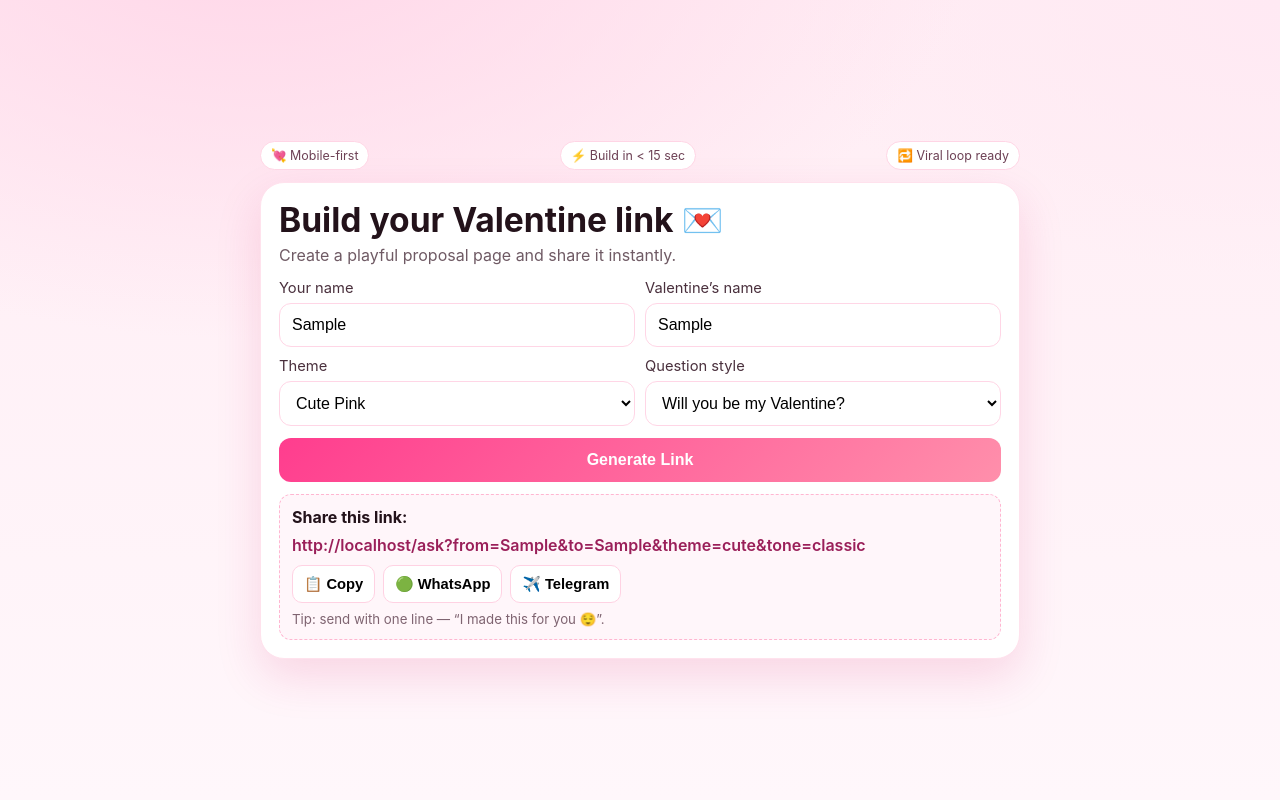
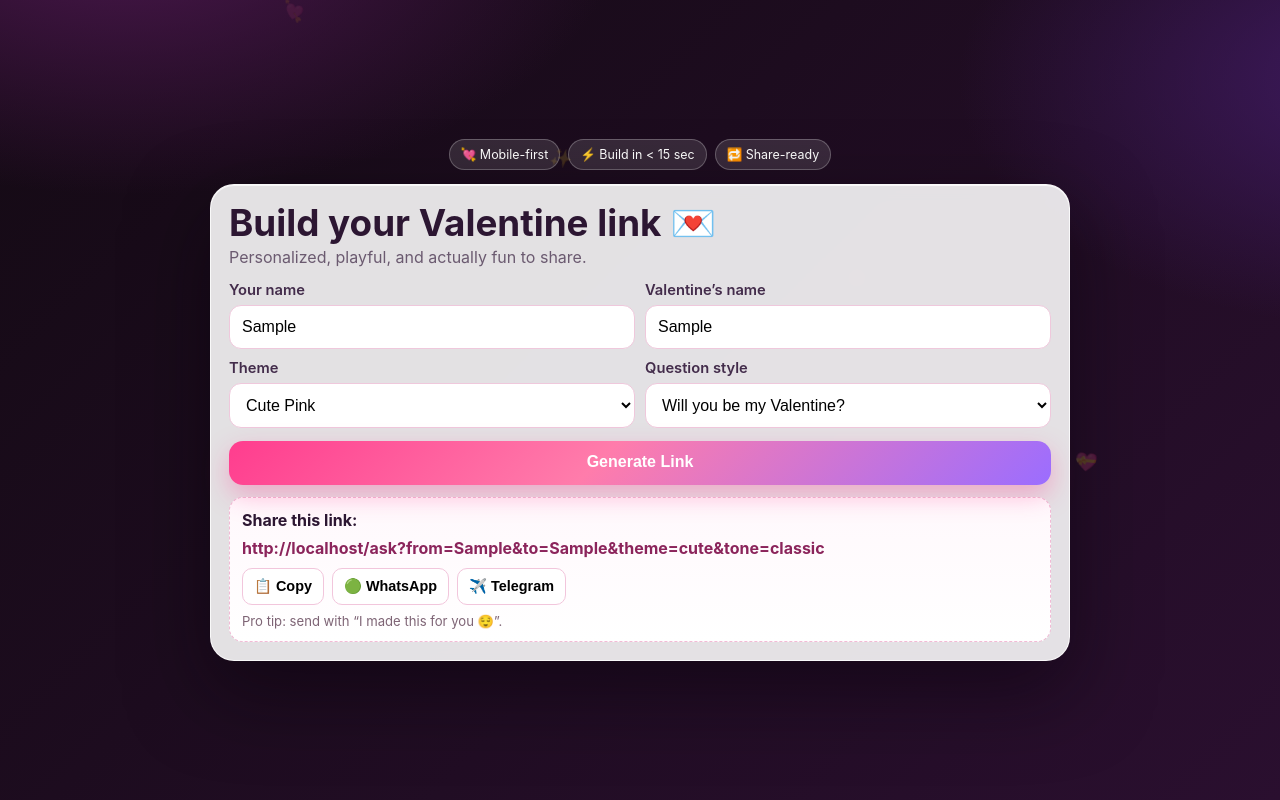
Before and after one commit to bnishit/valentine-link-app, a plain HTML site: page index.html in a window 1280 px wide. Both pictures are taken after typing "Sample", "Sample" into the empty fields and a click on the button "Generate Link". Drawn offline with Linux system fonts and the light colour scheme.

Commit message:
Design polish pass + placeholder names Rahul/Priya

```diff
--- a/index.html
+++ b/index.html
@@ -7,83 +7,84 @@
   <meta name="description" content="Create a fun Valentine link in seconds" />
   <style>
     :root{
-      --bg1:#ffedf4; --bg2:#fff7fb; --card:#ffffff; --text:#23121a; --muted:#6f5a64;
-      --accent:#ff3d8e; --accent2:#ff8fab; --ring:rgba(255,61,142,.18);
+      --bg:#140a14; --bg2:#2a0f2f; --card:rgba(255,255,255,.88); --txt:#2c1632; --muted:#6b5a70;
+      --pink:#ff3d8e; --rose:#ff7cab; --lav:#9b6dff;
     }
     *{box-sizing:border-box}
     body{
-      margin:0;
-      font-family: Inter, ui-sans-serif, system-ui, -apple-system, Segoe UI, Roboto, sans-serif;
-      background: radial-gradient(1200px 700px at 20% -10%, #ffd6e8 0%, transparent 60%),
-                  radial-gradient(900px 500px at 100% 0%, #ffe9f3 0%, transparent 55%),
-                  linear-gradient(180deg,var(--bg1),var(--bg2));
-      color:var(--text);
-      min-height:100svh;
-      padding:16px;
-      display:grid;
-      place-items:center;
+      margin:0; font-family:Inter,ui-sans-serif,system-ui,-apple-system,Segoe UI,Roboto,sans-serif;
+      min-height:100svh; color:#fff; padding:16px; display:grid; place-items:center; overflow-x:hidden;
+      background:
+        radial-gradient(900px 500px at 10% -10%, #4c174f 0%, transparent 55%),
+        radial-gradient(900px 500px at 110% 10%, #3f1a61 0%, transparent 50%),
+        linear-gradient(135deg,var(--bg),var(--bg2));
     }
-    .wrap{width:min(760px,100%)}
-    .top{display:flex;justify-content:space-between;gap:8px;align-items:center;margin-bottom:12px}
-    .chip{font-size:.78rem;padding:6px 10px;border-radius:999px;background:#fff;border:1px solid #ffd5e5;color:#6d4155}
+    .hearts{position:fixed;inset:0;pointer-events:none;opacity:.35}
+    .hearts span{position:absolute;font-size:18px;animation:float 9s linear infinite}
+    .hearts span:nth-child(1){left:8%;top:88%;animation-delay:0s}
+    .hearts span:nth-child(2){left:22%;top:95%;animation-delay:1.1s}
+    .hearts span:nth-child(3){left:43%;top:92%;animation-delay:2.7s}
+    .hearts span:nth-child(4){left:66%;top:90%;animation-delay:4s}
+    .hearts span:nth-child(5){left:84%;top:94%;animation-delay:5.4s}
+    @keyframes float{to{transform:translateY(-120vh) rotate(18deg);opacity:.15}}
+
+    .wrap{width:min(860px,100%)}
+    .top{display:flex;gap:8px;flex-wrap:wrap;justify-content:center;margin-bottom:14px}
+    .chip{font-size:.78rem;padding:7px 11px;border-radius:999px;background:rgba(255,255,255,.12);border:1px solid rgba(255,255,255,.25)}
+
     .card{
-      background:var(--card);
-      border-radius:24px;
-      padding:18px;
-      box-shadow:0 18px 45px rgba(214,33,107,.15);
-      border:1px solid #ffe2ed;
+      background:var(--card); color:var(--txt); border-radius:24px; padding:18px;
+      box-shadow:0 30px 80px rgba(8,2,10,.5), inset 0 1px 0 rgba(255,255,255,.75);
+      border:1px solid rgba(255,255,255,.8);
+      backdrop-filter: blur(8px);
     }
-    h1{margin:0 0 6px;font-size:clamp(1.4rem,3.8vw,2.1rem);line-height:1.15}
+    h1{margin:0 0 4px;font-size:clamp(1.5rem,4vw,2.3rem);line-height:1.1}
     p{margin:0;color:var(--muted)}
     .grid{display:grid;gap:10px;margin-top:14px}
-    label{font-size:.92rem;color:#4a303d}
-    input,select{
-      width:100%;margin-top:6px;
-      border:1px solid #ffd6e6;
-      border-radius:12px;padding:12px;
-      font-size:1rem;background:#fff;
-      outline:none;
+    .row{display:grid;grid-template-columns:1fr 1fr;gap:10px}
+    label{font-size:.92rem;color:#432c4b;font-weight:600}
+    input,select{width:100%;margin-top:6px;border:1px solid #efc8dc;border-radius:12px;padding:12px;background:#fff;font-size:1rem;outline:none}
+    input:focus,select:focus{border-color:#d287ff;box-shadow:0 0 0 4px rgba(165,108,255,.14)}
+
+    .btn{margin-top:12px;width:100%;border:0;border-radius:14px;padding:13px 16px;font-size:1rem;font-weight:800;color:#fff;cursor:pointer;
+      background:linear-gradient(135deg,var(--pink),var(--rose) 45%,var(--lav));
+      box-shadow:0 10px 26px rgba(255,61,142,.35);
     }
-    input:focus,select:focus{box-shadow:0 0 0 4px var(--ring);border-color:#ff94bb}
-    .row{display:grid;grid-template-columns:1fr 1fr;gap:10px}
-    .btn{
-      margin-top:12px;width:100%;
-      border:0;border-radius:12px;padding:13px 14px;
-      background:linear-gradient(135deg,var(--accent),var(--accent2));
-      color:#fff;font-weight:800;font-size:1rem;cursor:pointer;
-    }
-    .out{display:none;margin-top:12px;border:1px dashed #ffb6d1;background:#fff6fa;padding:12px;border-radius:12px}
-    .link{display:block;margin-top:8px;word-break:break-all;font-weight:600;color:#9a1f59;text-decoration:none}
-    .actions{display:flex;flex-wrap:wrap;gap:8px;margin-top:10px}
-    .sbtn{border:1px solid #ffd2e3;background:#fff;border-radius:10px;padding:9px 11px;font-weight:700;font-size:.92rem;cursor:pointer}
-    .hint{font-size:.83rem;color:#7f6471;margin-top:8px}
+
+    .out{display:none;margin-top:12px;padding:12px;border-radius:14px;background:linear-gradient(180deg,#fff8fc,#fff);border:1px dashed #f2bad5}
+    .link{display:block;margin-top:8px;word-break:break-all;color:#8b245b;font-weight:700;text-decoration:none}
+    .actions{display:flex;gap:8px;flex-wrap:wrap;margin-top:10px}
+    .sbtn{border:1px solid #f2c6dc;background:#fff;padding:9px 11px;border-radius:10px;font-weight:800;font-size:.9rem;cursor:pointer}
+    .hint{font-size:.82rem;color:#7e6475;margin-top:8px}
 
     @media (max-width:640px){
       .row{grid-template-columns:1fr}
       .card{padding:14px;border-radius:18px}
-      .top{flex-wrap:wrap}
+      .btn{padding:14px}
     }
   </style>
 </head>
 <body>
+  <div class="hearts" aria-hidden="true"><span>💖</span><span>💘</span><span>✨</span><span>🌹</span><span>💝</span></div>
+
   <div class="wrap">
     <div class="top">
       <span class="chip">💘 Mobile-first</span>
       <span class="chip">⚡ Build in &lt; 15 sec</span>
-      <span class="chip">🔁 Viral loop ready</span>
+      <span class="chip">🔁 Share-ready</span>
     </div>
 
     <main class="card">
       <h1>Build your Valentine link 💌</h1>
-      <p>Create a playful proposal page and share it instantly.</p>
+      <p>Personalized, playful, and actually fun to share.</p>
 
       <div class="grid">
         <div class="row">
           <label>Your name
-            <input id="from" placeholder="Nishit" maxlength="40" />
+            <input id="from" placeholder="Rahul" maxlength="40" />
           </label>
           <label>Valentine’s name
-            <input id="to" placeholder="Aarohi" maxlength="40" />
+            <input id="to" placeholder="Priya" maxlength="40" />
           </label>
         </div>
 
@@ -110,25 +111,23 @@
       <div class="out" id="out">
         <strong>Share this link:</strong>
         <a id="url" class="link" href="#"></a>
-
         <div class="actions">
           <button class="sbtn" id="copy">📋 Copy</button>
           <button class="sbtn" id="wa">🟢 WhatsApp</button>
           <button class="sbtn" id="tg">✈️ Telegram</button>
         </div>
-        <div class="hint">Tip: send with one line — “I made this for you 😌”.</div>
+        <div class="hint">Pro tip: send with “I made this for you 😌”.</div>
       </div>
     </main>
   </div>
 
 <script>
-const $ = (id)=>document.getElementById(id);
-const fromEl=$('from'), toEl=$('to'), themeEl=$('theme'), toneEl=$('tone');
-const out=$('out'), urlEl=$('url');
-const copyBtn=$('copy'), waBtn=$('wa'), tgBtn=$('tg');
+const $=(id)=>document.getElementById(id);
+const fromEl=$('from'),toEl=$('to'),themeEl=$('theme'),toneEl=$('tone');
+const out=$('out'),urlEl=$('url');
+const copyBtn=$('copy'),waBtn=$('wa'),tgBtn=$('tg');
 let link='';
-
-function enc(v){return encodeURIComponent((v||'').trim().slice(0,40));}
+const enc=v=>encodeURIComponent((v||'').trim().slice(0,40));
 
 $('gen').addEventListener('click',()=>{
   const from=enc(fromEl.value||'Someone');
@@ -138,15 +137,11 @@ $('gen').addEventListener('click',()=>{
   link=`${location.origin}${location.pathname.replace(/index\.html$/,'')}ask?from=${from}&to=${to}&theme=${theme}&tone=${tone}`;
   urlEl.href=link; urlEl.textContent=link;
   out.style.display='block';
-  out.scrollIntoView({behavior:'smooth',block:'center'});
+  out.scrollIntoView({behavior:'smooth',block:'nearest'});
 });
-
-copyBtn.addEventListener('click', async ()=>{
-  if(!link) return;
-  try{ await navigator.clipboard.writeText(link); copyBtn.textContent='✅ Copied'; setTimeout(()=>copyBtn.textContent='📋 Copy',1400);}catch{}
-});
-waBtn.addEventListener('click', ()=>{ if(link) window.open(`https://wa.me/?text=${encodeURIComponent('Open this 💘 '+link)}`,'_blank');});
-tgBtn.addEventListener('click', ()=>{ if(link) window.open(`https://t.me/share/url?url=${encodeURIComponent(link)}&text=${encodeURIComponent('Open this 💘')}`,'_blank');});
+copyBtn.addEventListener('click',async()=>{ if(!link)return; try{await navigator.clipboard.writeText(link);copyBtn.textContent='✅ Copied';setTimeout(()=>copyBtn.textContent='📋 Copy',1400);}catch{} });
+waBtn.addEventListener('click',()=>{ if(link) window.open(`https://wa.me/?text=${encodeURIComponent('Open this 💘 '+link)}`,'_blank'); });
+tgBtn.addEventListener('click',()=>{ if(link) window.open(`https://t.me/share/url?url=${encodeURIComponent(link)}&text=${encodeURIComponent('Open this 💘')}`,'_blank'); });
 </script>
 </body>
 </html>
```
Also changed, not shown: ask.html (+47 -42 lines).
